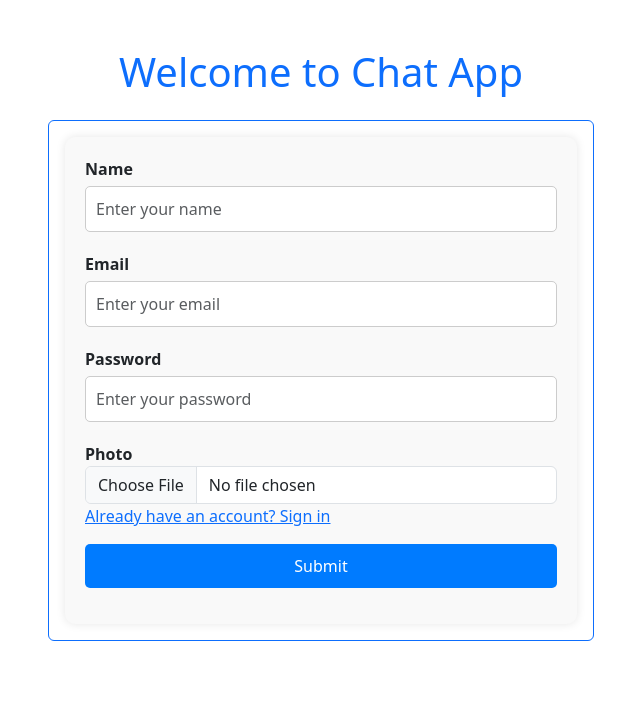
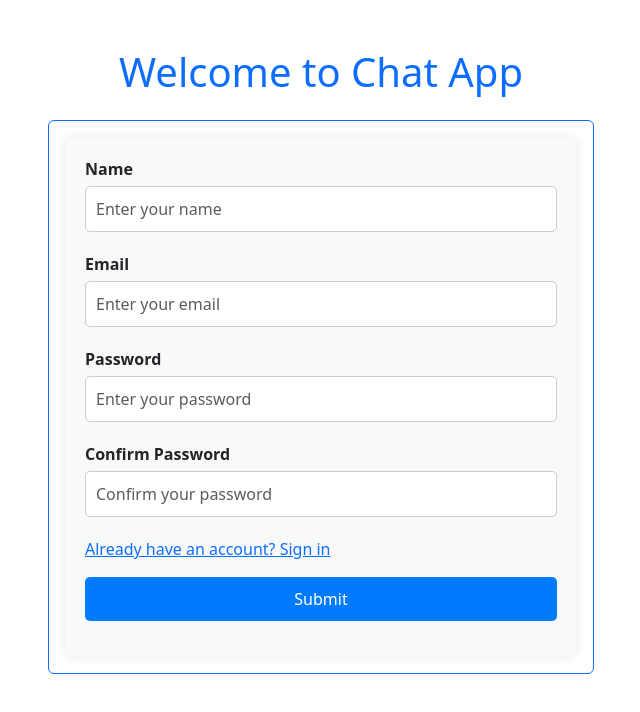
Before and after one commit to partha2001ps/chatApp-FE, a React (Vite) app: page /signup in a window 1280 px wide. Shown: the top 712 px of the page, without its empty margins (319-959 px from the left). Built offline with nearby package versions, Linux system fonts and the light colour scheme.

Commit message:
All done toast success

```diff
--- a/package.json
+++ b/package.json
@@ -17,6 +17,7 @@
     "react-loader-spinner": "^6.1.6",
     "react-router-dom": "^6.22.3",
     "react-scroll-to-bottom": "^4.2.0",
+    "react-toastify": "^10.0.5",
     "socket.io-client": "^4.7.4",
     "timeago": "^1.6.7",
     "timeago-react": "^3.0.6",
--- a/src/components/Profile.jsx
+++ b/src/components/Profile.jsx
@@ -3,6 +3,8 @@ import '@fortawesome/fontawesome-free/css/all.css';
 import NavLink from './NavLink';
 import { RotatingLines } from 'react-loader-spinner';
 import { authInstance } from '../services/instance';
+import { ToastContainer, toast } from 'react-toastify';
+import "react-toastify/dist/ReactToastify.css";
 
 function Profile() {
   const [name, setName] = useState('');
@@ -26,7 +28,7 @@ function Profile() {
       })
       .then((res) => res.json())
         .then((data) => {
-        console.log(data.url)
+        // console.log(data.url)
           setPic(data.url);
           setLoading(false)
       })
@@ -50,7 +52,7 @@ function Profile() {
       try {
         const res = await authInstance.get(`/user/me/${id}`);
         setFormdata(res.data);
-        console.log(res.data)
+        // console.log(res.data)
       } catch (error) {
         console.log(error);
       }
@@ -84,6 +86,7 @@ function Profile() {
       if (res.data.pic) {
         setPic(res.data.pic);
       }
+      toast.success('User edit success')
       setEditMode(false);
     } catch (error) {
       console.log(error);
@@ -92,7 +95,7 @@ function Profile() {
 
   return (
     <div className="container-f">
-      <NavLink />
+      <NavLink /><ToastContainer/>
       <div className="container row justify-content-center mt-5">
         <div className="col-md-8">
           {formdata && (
--- a/src/components/SignUp.jsx
+++ b/src/components/SignUp.jsx
@@ -3,66 +3,52 @@ import '../App.css';
 import axios from 'axios';
 import { RotatingLines } from 'react-loader-spinner';
 import { Link, useNavigate } from 'react-router-dom';
+import { ToastContainer, toast } from 'react-toastify';
+import "react-toastify/dist/ReactToastify.css";
 
 function SignUp() {
-    const [pic,setPic]=useState()
     const [formData, setFormData] = useState({
         name: '',
         email: '',
-        password: ''
+        password: '',
+        confirmPassword: ''
     });
     const [errorMessage, setErrorMessage] = useState('');
     const [loading, setLoading] = useState(false);
     const navigate = useNavigate()
     const [mgs,setMgs]=useState('')
 
-    const { name, email, password } = formData;
+    const { name, email, password, confirmPassword } = formData;
 
     const handleChange = (e) => {
         setFormData({ ...formData, [e.target.name]: e.target.value });
     };
 
-    const postDetails = (pics) => {
-        // console.log(pics);
-        if (pics.type === "image/jpeg" || pics.type === "image/png") {
-            const data = new FormData();
-            data.append("file", pics);
-            data.append("upload_preset", "chat-App");
-            data.append("cloud_name", "duygowamx");
-            fetch("https://api.cloudinary.com/v1_1/duygowamx/image/upload/", {
-                method: "POST",
-                body: data,
-            })
-            .then((res) => res.json())
-            .then((data) => {
-                setPic(data.url);
-                // console.log(data.url.toString());
-            })
-            .catch((err) => {
-                console.error("Error uploading image:", err);
-            });
-        } else {
-            console.error("Unsupported file type");
-        }
-    };
-
     const handleSubmit = async (e) => {
         e.preventDefault();
         setLoading(true);
-        if (!name || !email || !password ) {
+        if (!name || !email || !password || !confirmPassword) {
             setErrorMessage('All fields are required.');
             setLoading(false);
             return;
         }
+        if (password !== confirmPassword) {
+            setErrorMessage('Passwords do not match.');
+            setLoading(false);
+            return;
+        }
         try {
-            const res = await axios.post('https://chatapp-be-rghz.onrender.com/', { ...formData, pic });
-            // console.log(res.data,formData);
+            const res = await axios.post('https://chatapp-be-rghz.onrender.com/', formData);
+            // console.log(res.data);
             setMgs(res.data.message)
-            if (res.data.message == 'user created') {
-                navigate('/')
+
+            if (res.data.message === 'user created') {
+                setTimeout(() => {
+                    navigate('/');
+                }, 5000);
             }
             setFormData({
-                name: '', email: '', password:''})
+                name: '', email: '', password:'',confirmPassword:''})
             setLoading(false);
         } catch (error) {
             console.error('Error:', error);
@@ -72,6 +58,7 @@ function SignUp() {
 
     return (
         <div className="container">
+            <ToastContainer/>
             <div className="row justify-content-center mt-5">
                 <div className="col-md-6">
                     <h1 className="mb-4 text-center text-primary">Welcome to Chat App</h1>
@@ -116,18 +103,20 @@ function SignUp() {
                                     />
                                 </div>
                                 <div className="form-group">
-                                    <label htmlFor="photo">Photo</label>
+                                    <label htmlFor="confirmPassword">Confirm Password</label>
                                     <input
-                                        type="file"
+                                        type="password"
                                         className="form-control"
-                                        id="pic"
-                                        name="pic"
-                                        onChange={(e) => postDetails(e.target.files[0])}
+                                        id="confirmPassword"
+                                        name="confirmPassword"
+                                        placeholder="Confirm your password"
+                                        value={confirmPassword}
+                                        onChange={handleChange}
                                     />
                                 </div>
                                 <div>
                                     <div className='mb-3'>
-                                        <Link to='/'>Already have an account? Sign in</Link>
+                                        <Link  to='/'>Already have an account? Sign in</Link>
                                     </div>
 
                                 </div>
@@ -143,7 +132,7 @@ function SignUp() {
                                         wrapperStyle={{}}
                                         wrapperClass=""
                                     /></div>) : (<div>Submit</div>)}</button>
-                                    <div><p>{mgs}</p></div>
+                                    <div><p className=' text-danger  mt-2'>{ mgs}</p></div>
                                 </div>
                             </form>
                         </div>
```
Also changed, not shown: 1 other file (tests, documents, lock files or other folders).
